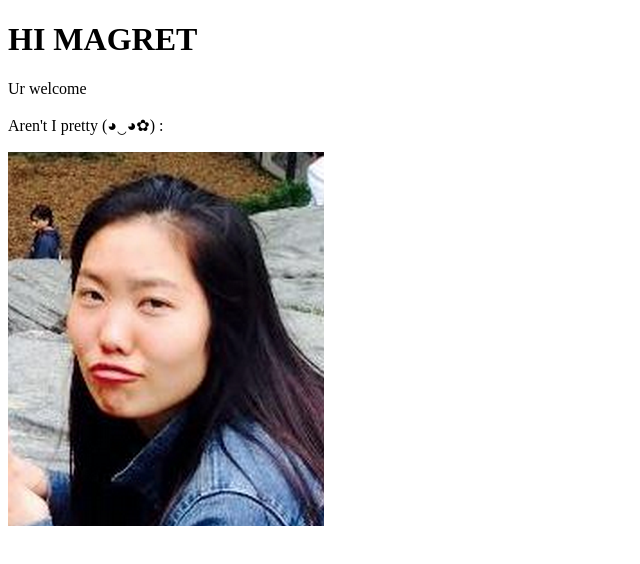
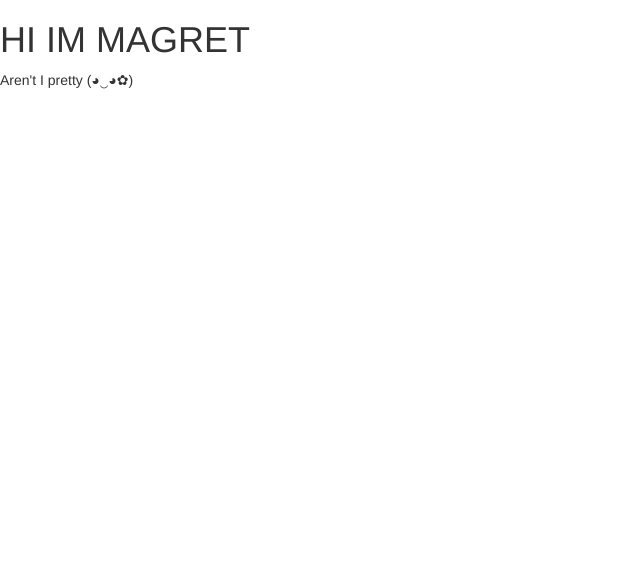
Before and after one commit to mcyuan00/mcyuan00.github.io, a plain HTML site: page index.html in a window 1280 px wide. Shown: the whole page, without its empty margins (0-640 px from the left). Drawn offline with nearby package versions, Linux system fonts and the light colour scheme.

Commit message:
More accurate website

```diff
--- a/index.html
+++ b/index.html
@@ -2,15 +2,15 @@
 <html>
   <head>
     <title>Maggie Yuan</title>
+    <link rel="stylesheet" href="https://maxcdn.bootstrapcdn.com/bootstrap/3.3.5/css/bootstrap.min.css">
+    <script src="https://maxcdn.bootstrapcdn.com/bootstrap/3.3.5/js/bootstrap.min.js"></script>
     <link rel="stylesheet" type="text/css" href="/css/main.css" />
     <script src="/js/main.js"></script>
   </head>
   <body>
-    <h1>HI MAGRET</h1>
-    <p>Ur welcome</p>
+    <h1>HI IM MAGRET</h1>
     <div>
-      <p>Aren't I pretty (◕‿◕✿) :</p>
-      <img src="/img/pretty.png" />
+      <p>Aren't I pretty (◕‿◕✿)</p>
     </div>
   </body>
 </html>
```
